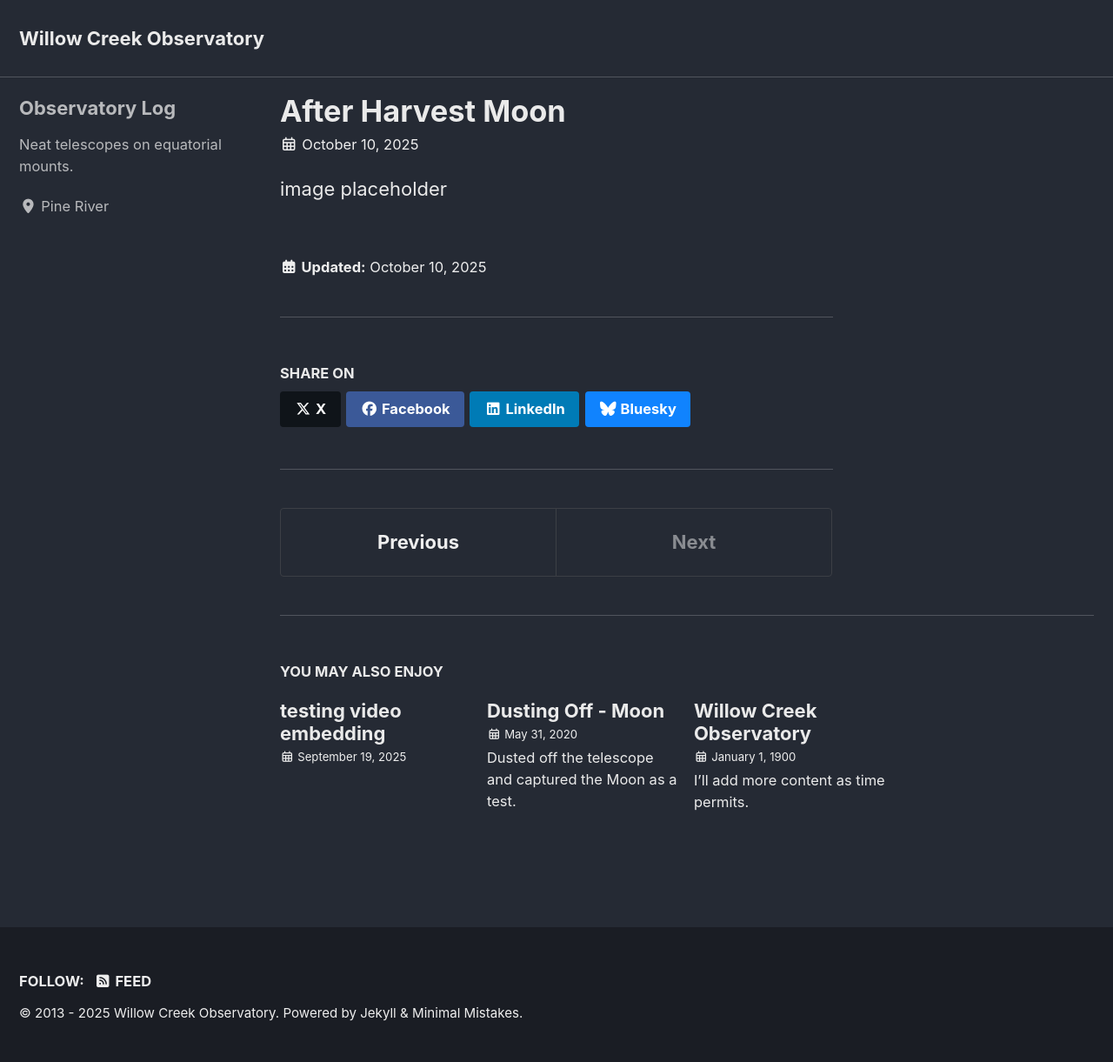
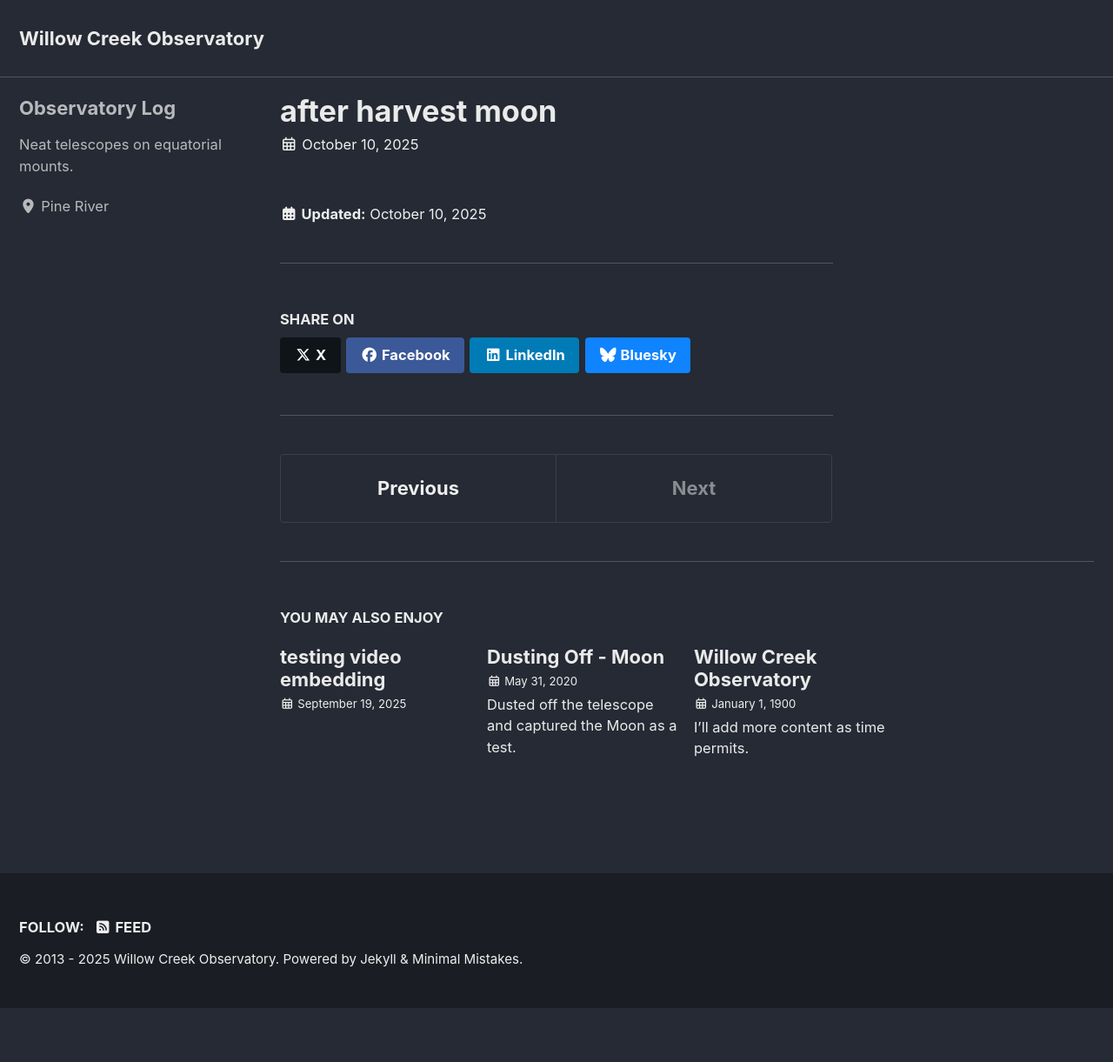
Before and after one commit to ethos101/ethos101.github.io, a Jekyll site: the page built from _posts/2025-10-10-after-harvest-moon.md, in a window 1280 px wide. Shown: the whole page at 87% size. Built offline with Jekyll 4.4.1, drawn with Linux system fonts in a browser that asks for light colours; cached includes are drawn as plain includes; after the commit the page ends 1159 px from its top, so only the background shows below that.

Commit message:
Update 2025-10-10-after-harvest-moon.md

```diff
--- a/_posts/2025-10-10-after-harvest-moon.md
+++ b/_posts/2025-10-10-after-harvest-moon.md
@@ -1 +1,4 @@
-image placeholder
+---
+title: after harvest moon
+date: 2025-10-10
+---
```
